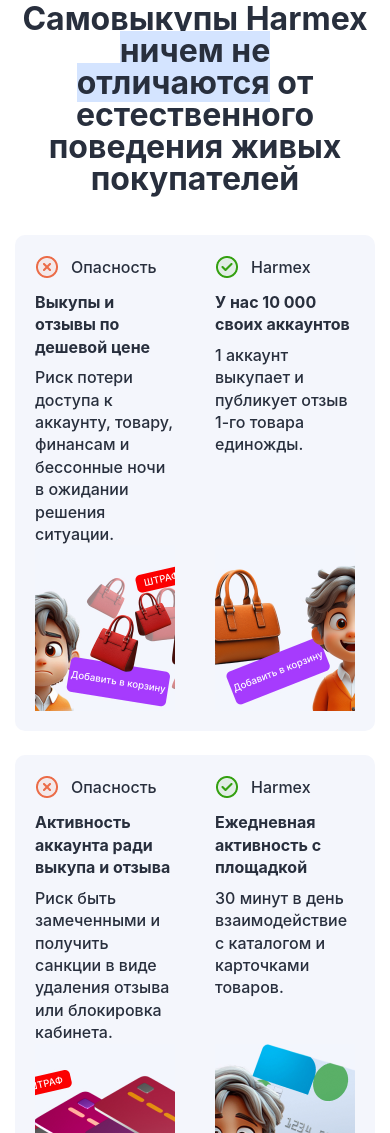
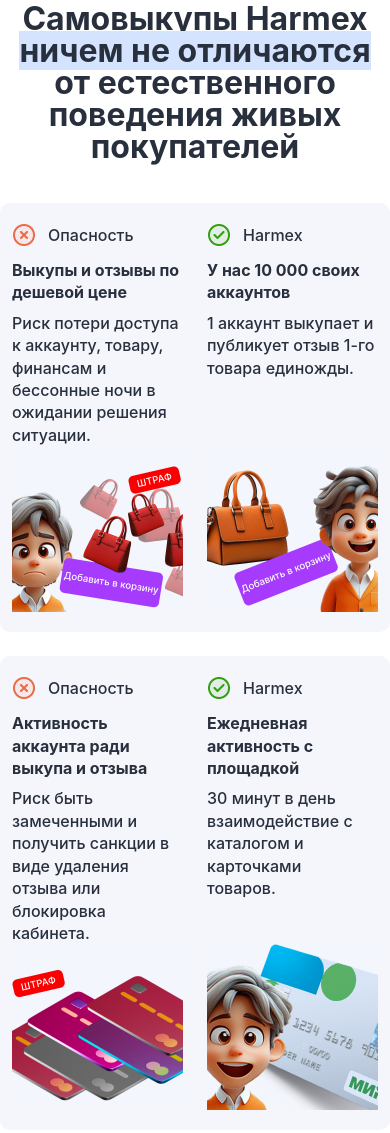
Before and after one commit to yukinond/newLandHarmex, a website: page index.html in a window 390 px wide. Shown: the part 4604-5737 px from the top of the page. Drawn offline with Linux system fonts and the light colour scheme; no server answers; a web font is replaced by a local one.

Commit message:
fix cardS

```diff
--- a/styles/styles.css
+++ b/styles/styles.css
@@ -2396,6 +2396,14 @@
 
 
 @media (max-width: 480px){
+    .difference {
+        padding-inline: 0px;
+    }
+
+    .difference__card {
+        padding-inline: 12px;
+    }
+
     .reviews .default__title {
         max-width: 330px;
     }
```
